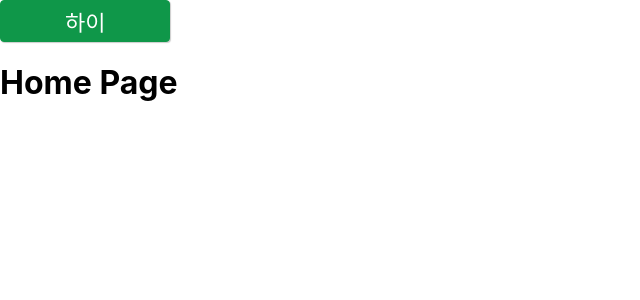
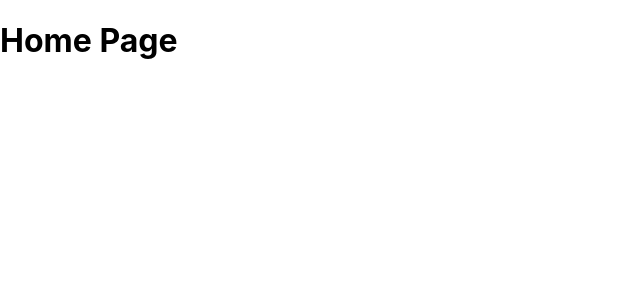
Before and after one commit to seonghun0828/farmNfarms, a React (Create React App) app in the folder frontend/: page / in a window 1280 px wide. Shown: the top 300 px of the page, without its empty margins (0-640 px from the left). Built offline with nearby package versions, Linux system fonts and the light colour scheme.

Commit message:
[feat] Front: 테스트 코드 삭제

```diff
--- a/frontend/src/App.js
+++ b/frontend/src/App.js
@@ -4,17 +4,11 @@ import Login from './components/pages/Login'
 import Join from './components/pages/Join'
 import { ThemeProvider } from "styled-components"
 import theme from './common/theme'
-import Button from './components/atoms/Button'
 
 function App() {
   return (
     <div className="App">
       <ThemeProvider theme={theme}>
-        <Button
-          size='small'
-        >
-          하이
-        </Button>
         <BrowserRouter>
           <Routes>
             <Route path="/" element={<Home />} />
```
Also changed, not shown: frontend/src/components/atoms/Text/index.jsx (added).
